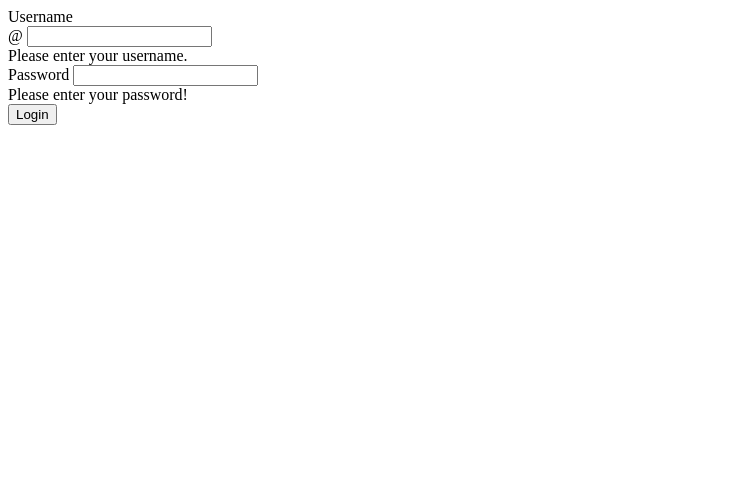
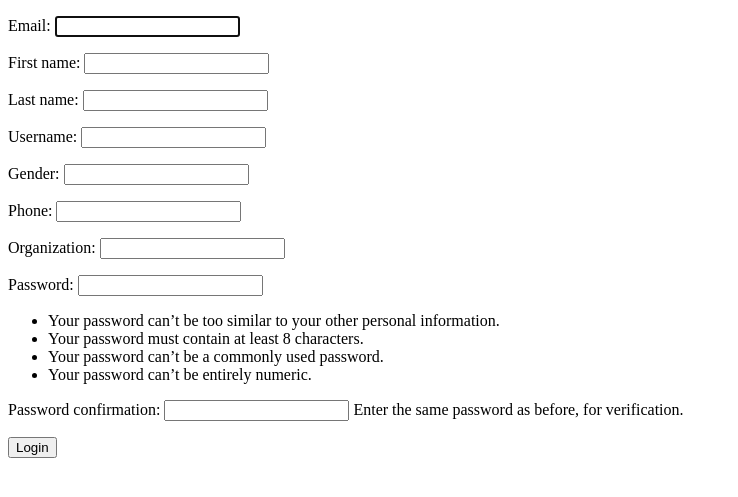
Before and after one commit to charishma-99/Unstop-website, a Django app: template accounts/templates/registration/login.html in a window 1280 px wide. Shown: the top 497 px of the page, without its empty margins (0-738 px from the left). Run offline with Django 4.2, Linux system fonts and the light colour scheme; the template is opened without the code that fills it: values that come from a table or form of the project are taken from there, others are empty.

Commit message:
Completed User Registration

```diff
--- /dev/null
+++ b/accounts/forms.py
@@ -0,0 +1,8 @@
+from django import forms
+from .models import UserProfile
+from django.contrib.auth.forms import UserCreationForm, UserChangeForm, PasswordChangeForm
+
+class UserSignupForm(UserCreationForm):
+    class Meta:
+        model = UserProfile
+        fields= ('email','first_name', 'last_name', 'username', 'gender', 'phone', 'organization', 'password1', 'password2')
--- a/accounts/templates/registration/login.html
+++ b/accounts/templates/registration/login.html
@@ -5,30 +5,15 @@
     <title>Login - Unstop</title>
   </head>
   <body>
-    <form class="row g-3 needs-validation" method="post">
+    <form  method="post">
       {% csrf_token %}
       {{form.errors}}
+      {{form.as_p}}
 
 
-      <div class="col-12">
-        <label for="yourUsername" class="form-label">Username</label>
-        <div class="input-group has-validation">
-          <span class="input-group-text" id="inputGroupPrepend">@</span>
-          <input type="text" name="username" class="form-control" id="yourUsername" required>
-          <div class="invalid-feedback">Please enter your username.</div>
-        </div>
-      </div>
 
-      <div class="col-12">
-        <label for="yourPassword" class="form-label">Password</label>
-        <input type="password" name="password" class="form-control" id="yourPassword" required>
-        <div class="invalid-feedback">Please enter your password!</div>
-      </div>
+        <button  type="submit">Login</button>
 
-
-      <div class="col-12">
-        <button class="btn btn-primary w-100" type="submit">Login</button>
-      </div>
 
     </form>
 
--- a/accounts/urls.py
+++ b/accounts/urls.py
@@ -1,5 +1,6 @@
 from django.urls import path
+from . import views
 
 urlpatterns = [
-
+    path('register', views.UserRegisterView.as_view(), name='register')
 ]
```
Also changed, not shown: accounts/templates/registration/register.html (added, +10 -0 lines), accounts/views.py (+9 -0 lines).
